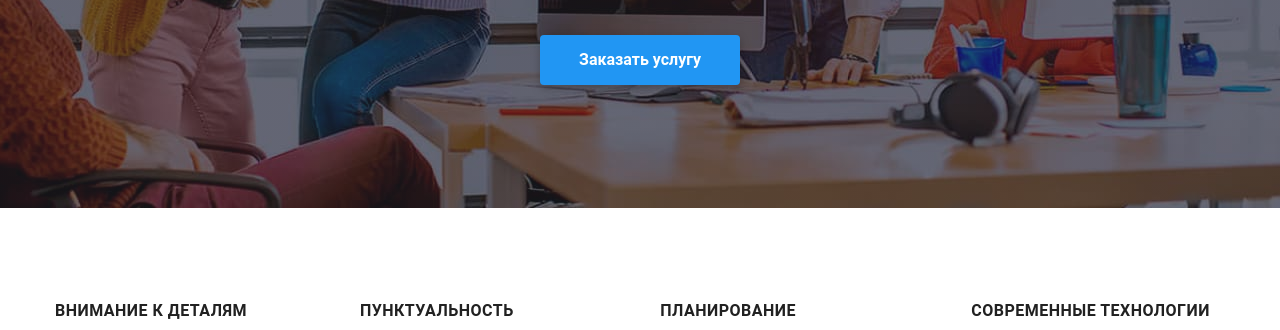
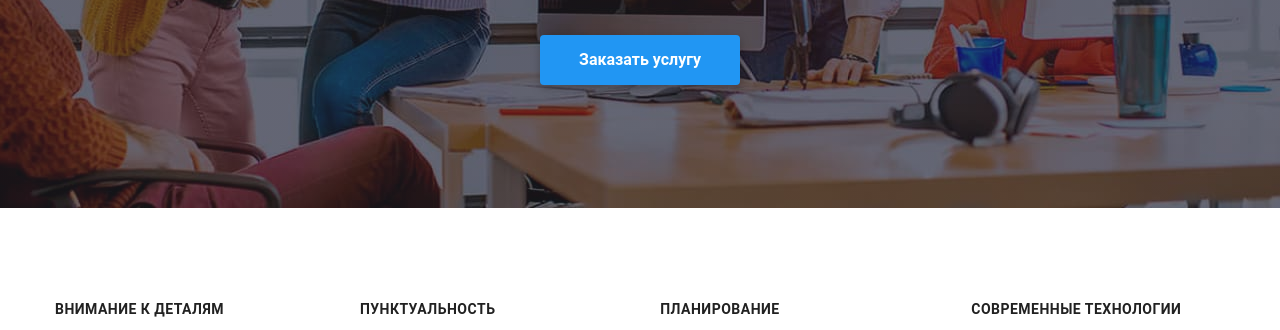
Before and after one commit to Oleva-abr/goit-markup-hw-04, a plain HTML site: page index.html in a window 1280 px wide. Shown: the part 468-798 px from the top of the page. Drawn offline with nearby package versions, Linux system fonts and the light colour scheme.

Commit message:
changed font-size

```diff
--- a/css/styles.css
+++ b/css/styles.css
@@ -5,6 +5,7 @@
   вторичный цвет фона #2F303A
  */
 /* site colors */
+
 .visually-hidden {
   position: absolute;
   width: 1px;
@@ -112,8 +113,8 @@ ul {
 .section-title-secondary {
   color: var(--title-text-color);
   font-weight: 700;
-  font-size: 16px;
-  line-height: 1.17;
+  font-size: 14px;
+  line-height: 1.14;
 
   margin-top: 0;
   margin-bottom: 10px;
```
